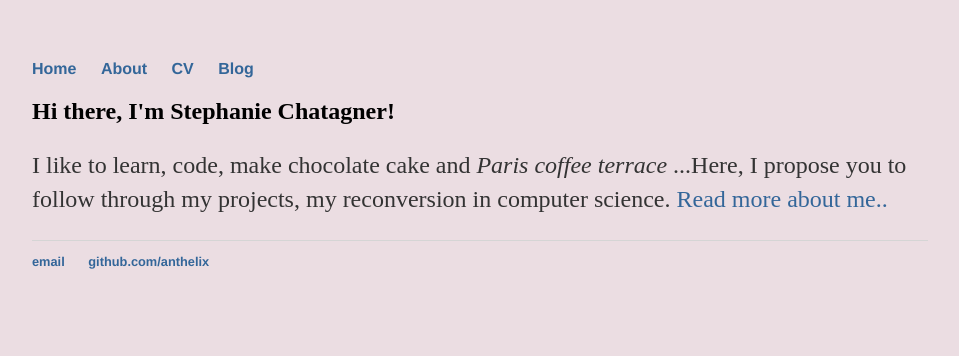
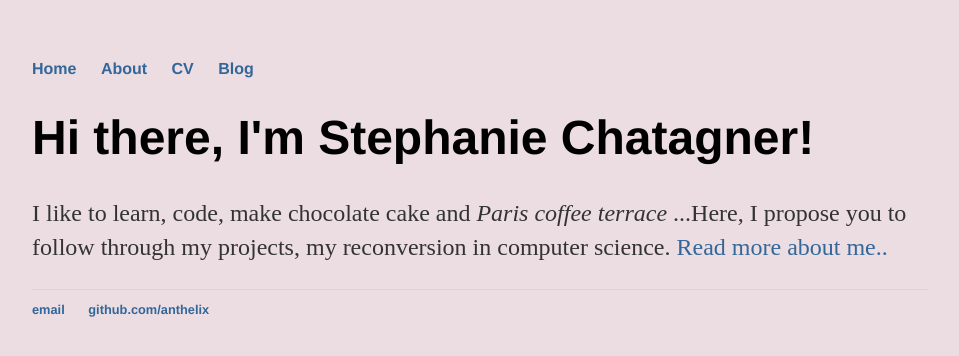
Before and after one commit to anthelix/anth_blog, a Jekyll site: the page built from index.html, in a window 1280 px wide. Shown: the top 356 px of the page, without its empty margins (160-1119 px from the left). Built offline with Jekyll 4.4.1, drawn with Linux system fonts in a browser that asks for light colours.

```diff
--- a/about/index.html
+++ b/about/index.html
@@ -1,5 +1,5 @@
 ---
-layout: default
+layout: page
 title: Stephanie Chatagner's Blog
 ---
 <h1>{{ page.title }}</h1>
--- a/index.html
+++ b/index.html
@@ -3,6 +3,6 @@ layout: default
 title: Stephanie Chatagner, Hacker time
 ---
 <div class="blurb">
-	<h2>Hi there, I'm Stephanie Chatagner!</h2>
+	<h1>Hi there, I'm Stephanie Chatagner!</h1>
 	<p>I like to learn, code, make chocolate cake and  <em>Paris coffee terrace</em> ...Here, I propose you to follow through my projects, my reconversion in computer science. <a href="/about">Read more about me..</a></p>
 </div><!-- /.blurb -->
```
